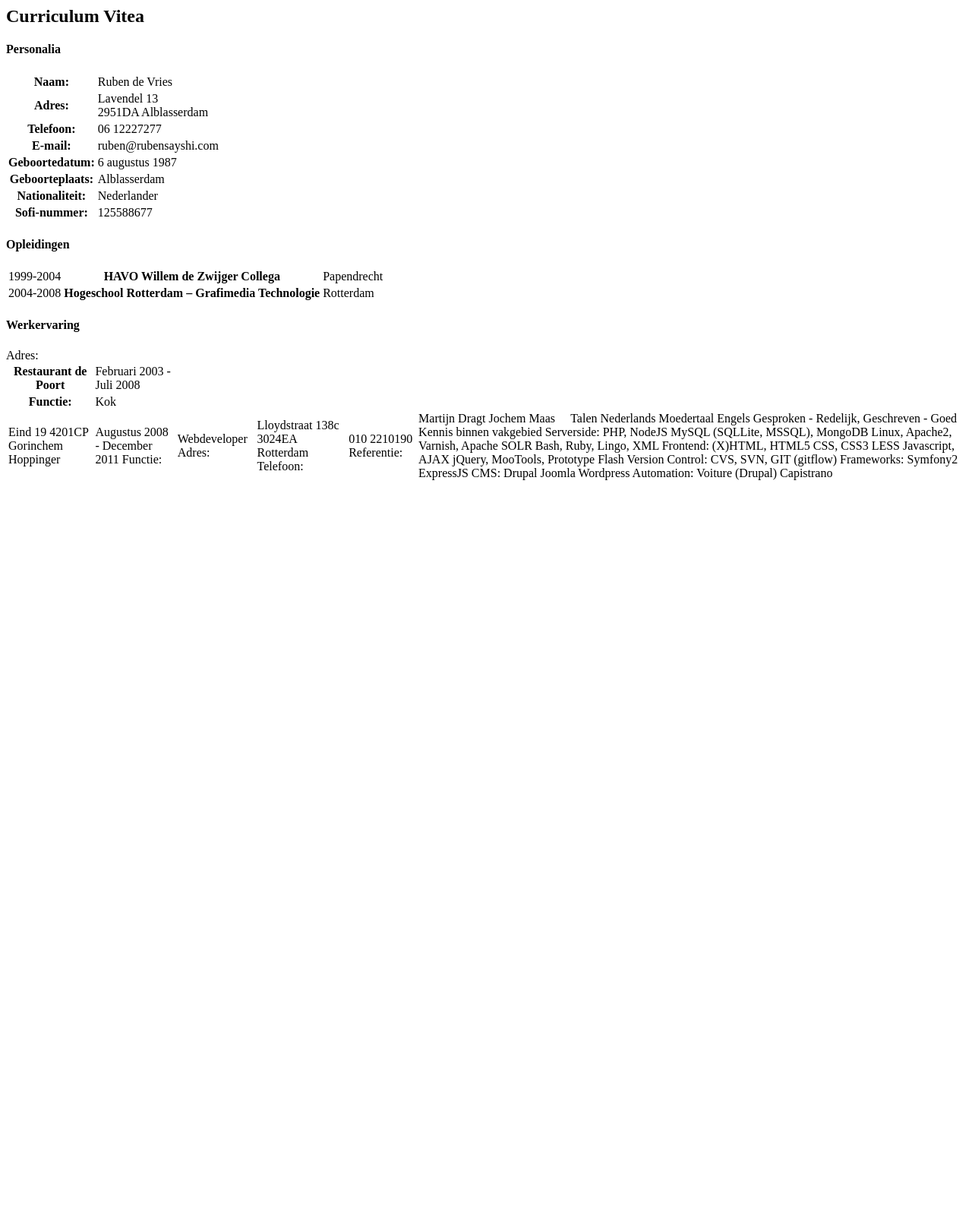
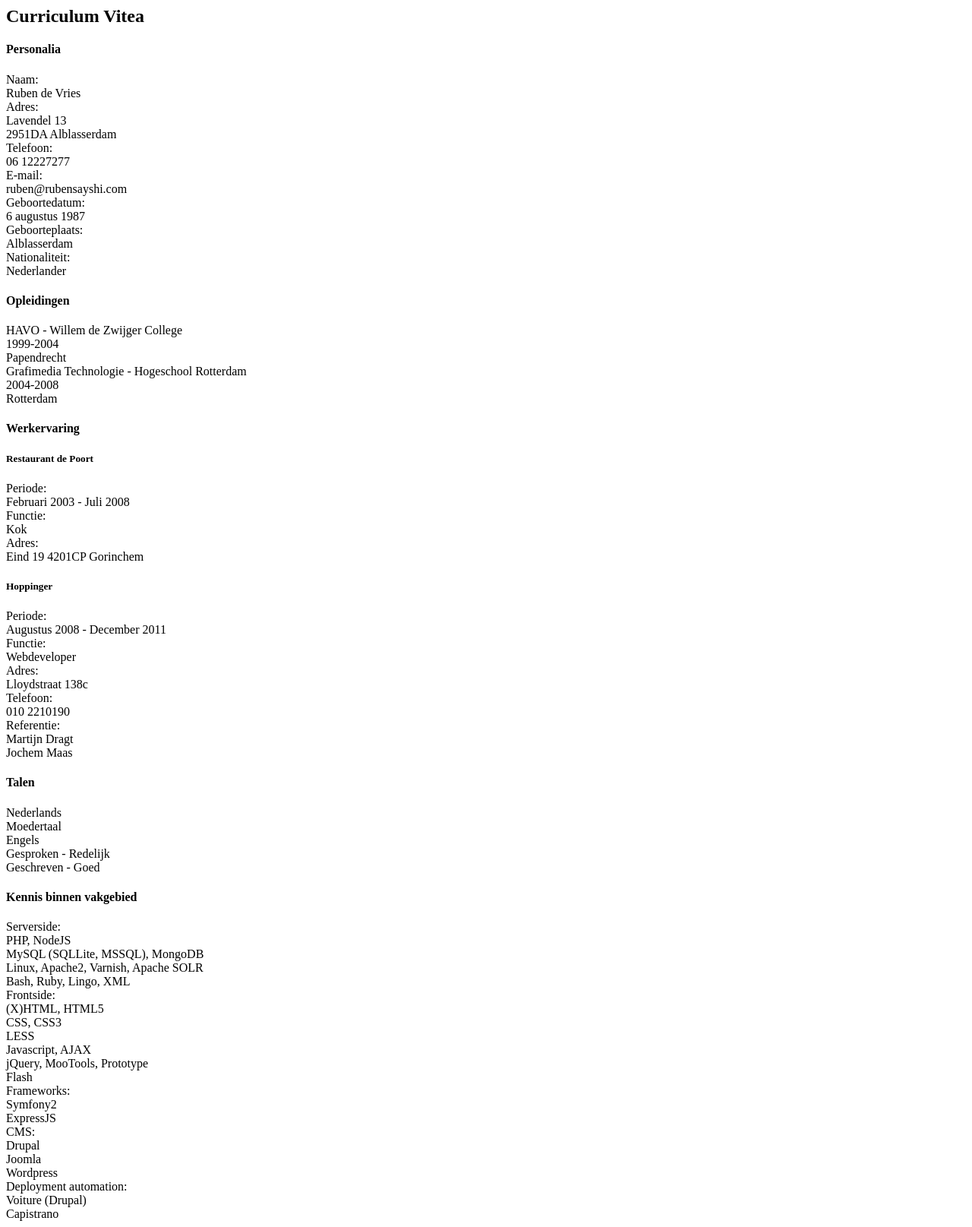
Before and after one commit to rubensayshi/portfolio, a PHP site: page /resume.php in a window 1280 px wide. Shown: the whole page at 76% size. Before the commit the page ends 632 px from the top, so only its background shows below. Run offline with PHP 8.4, Linux system fonts and the light colour scheme.

Commit message:
(re)did resume

```diff
--- a/pages/resume.php
+++ b/pages/resume.php
@@ -1,103 +1,145 @@
-<h2>Curriculum Vitea</h2>
+<h2 class="long">Curriculum Vitea</h2>
 <h4>Personalia</h4>
-<table>
-	<tr>
-		<th>Naam:</th>
-		<td>Ruben de Vries</td>
-	</tr>
-	<tr>
-		<th>Adres:</th>
-		<td>Lavendel  13 <br />
-			2951DA Alblasserdam
-		</td>
-	</tr>
-	<tr>
-		<th>Telefoon:</th>
-		<td>06 12227277</td>
-	</tr>
-	<tr>
-		<th>E-mail:</th>
-		<td>ruben@rubensayshi.com</td>
-	</tr>
-	<tr>
-		<th>Geboortedatum:</th>
-		<td>6 augustus 1987</td>
-	</tr>
-	<tr>
-		<th>Geboorteplaats:</th>
-		<td>Alblasserdam</td>
-	</tr>
-	<tr>
-		<th>Nationaliteit:</th>
-		<td>Nederlander</td>
-	</tr>
-	<tr>
-		<th>Sofi-nummer:</th>
-		<td>125588677</td>
-	</tr>
-</table>
+<div class="row">
+	<div class="span2">Naam:</div>
+	<div class="span3">Ruben de Vries</div>
+</div>
+<div class="row">
+	<div class="span2">Adres:</div>
+	<div class="span3">Lavendel  13 <br />
+					  2951DA Alblasserdam
+	</div>
+</div>
+<div class="row">
+	<div class="span2">Telefoon:</div>
+	<div class="span3">06 12227277</div>
+</div>
+<div class="row">
+	<div class="span2">E-mail:</div>
+	<div class="span3">ruben@rubensayshi.com</div>
+</div>
+<div class="row">
+	<div class="span2">Geboortedatum:</div>
+	<div class="span3">6 augustus 1987</div>
+</div>
+<div class="row">
+	<div class="span2">Geboorteplaats:</div>
+	<div class="span3">Alblasserdam</div>
+</div>
+<div class="row">
+	<div class="span2">Nationaliteit:</div>
+	<div class="span3">Nederlander</div>
+</div>
+
+<div class="spacer"></div>
 
 <h4>Opleidingen</h4>
-<table>
-	<tr>
-		<td>1999-2004</td>	<th>HAVO Willem de Zwijger Collega</th>	<td>Papendrecht</td>
-	</tr>
-	<tr>
-		<td>2004-2008</td>	<th>Hogeschool Rotterdam – Grafimedia Technologie</th>	<td>Rotterdam</td>
-	</tr>
-</table>
+<div class="row">
+	<div class="span3">HAVO - Willem de Zwijger College</div>
+	<div class="span1">1999-2004</div>
+	<div class="span1">Papendrecht</div>
+</div>
+<div class="row">
+	<div class="span3">Grafimedia Technologie - Hogeschool Rotterdam</div>
+	<div class="span1">2004-2008</div>
+	<div class="span1">Rotterdam</div>
+</div>
+
+<div class="spacer"></div>
 
 <h4>Werkervaring</h4>
-<table>
-	<tr>
-		<th>Restaurant de Poort</th>	<td>Februari 2003 - Juli 2008</td>
-	</tr>
-	<tr>
-		<th>Functie:</th>
-		<td>Kok</td>
-	</tr>
+<h5>Restaurant de Poort</h5>
+<div class="row">
+	<div class="span2">Periode:</div>
+	<div class="span3">Februari 2003 - Juli 2008</div>
+</div>
+<div class="row">
+	<div class="span2">Functie:</div>
+	<div class="span3">Kok</div>
+</div>
+<div class="row">
+	<div class="span2">Adres:</div>
+	<div class="span3">Eind 19
+						4201CP Gorinchem
+	</div>
+</div>
 
-Adres:</th>
-		<td>Eind 19
-                4201CP Gorinchem
+<div class="spacer"></div>
 
-Hoppinger</th>
-		<td>Augustus 2008 - December 2011
-Functie:</th>
-		<td>Webdeveloper
-Adres:</th>
-		<td>Lloydstraat 138c
-                3024EA Rotterdam
-Telefoon:</th>
-		<td>010 2210190
-Referentie:</th>
-		<td>Martijn Dragt
-                Jochem Maas
+<h5>Hoppinger</h5>
+<div class="row">
+	<div class="span2">Periode:</div>
+	<div class="span3">Augustus 2008 - December 2011</div>
+</div>
+<div class="row">
+	<div class="span2">Functie:</div>
+	<div class="span3">Webdeveloper</div>
+</div>
+<div class="row">
+	<div class="span2">Adres:</div>
+	<div class="span3">Lloydstraat 138c
+</div>
+<div class="row">
+	<div class="span2">Telefoon:</div>
+	<div class="span3">010 2210190</div>
+</div>
+<div class="row">
+	<div class="span2">Referentie:</div>
+	<div class="span3">Martijn Dragt<br />
+						Jochem Maas
+	</div>
+</div>
 
-Talen
-Nederlands            Moedertaal
-Engels            Gesproken - Redelijk, Geschreven - Goed
-Kennis binnen vakgebied
+<div class="spacer"></div>
 
-Serverside:    PHP, NodeJS
-MySQL (SQLLite, MSSQL), MongoDB
-Linux, Apache2, Varnish, Apache SOLR
-Bash, Ruby, Lingo, XML
+<h4>Talen</h4>
+<div class="row">
+	<div class="span2">Nederlands</div>
+	<div class="span3">Moedertaal</div>
+</div>
+<div class="row">
+	<div class="span2">Engels</div>
+	<div class="span3">Gesproken - Redelijk <br />
+    					Geschreven - Goed
+    </div>
+</div>
 
-Frontend:    (X)HTML, HTML5
-CSS, CSS3
-LESS
-Javascript, AJAX
-jQuery, MooTools, Prototype
-Flash
+<div class="spacer"></div>
 
-Version Control:    CVS, SVN, GIT (gitflow)
-
-Frameworks:    Symfony2
-ExpressJS
-
-CMS:    Drupal
-Joomla
-Wordpress
-Automation:            Voiture (Drupal)
-                Capistrano
+<h4>Kennis binnen vakgebied</h4>
+<div class="row">
+	<div class="span2">Serverside:</div>
+	<div class="span3">PHP, NodeJS<br />
+						MySQL (SQLLite, MSSQL), MongoDB<br />
+						Linux, Apache2, Varnish, Apache SOLR<br />
+						Bash, Ruby, Lingo, XML
+	</div>
+</div>
+<div class="row">
+	<div class="span2">Frontside:</div>
+	<div class="span3">(X)HTML, HTML5<br />
+						CSS, CSS3<br />
+						LESS<br />
+						Javascript, AJAX<br />
+						jQuery, MooTools, Prototype<br />
+						Flash
+	</div>
+</div>
+<div class="row">
+	<div class="span2">Frameworks:</div>
+	<div class="span3">Symfony2<br />
+						ExpressJS
+	</div>
+</div>
+<div class="row">
+	<div class="span2">CMS:</div>
+	<div class="span3">Drupal<br />
+						Joomla<br />
+						Wordpress
+	</div>
+</div>
+<div class="row">
+	<div class="span2">Deployment automation:</div>
+	<div class="span3">Voiture (Drupal)<br />
+						Capistrano</div>
+</div>
```
Also changed, not shown: httpdocs/css/style.css (+29 -0 lines).
